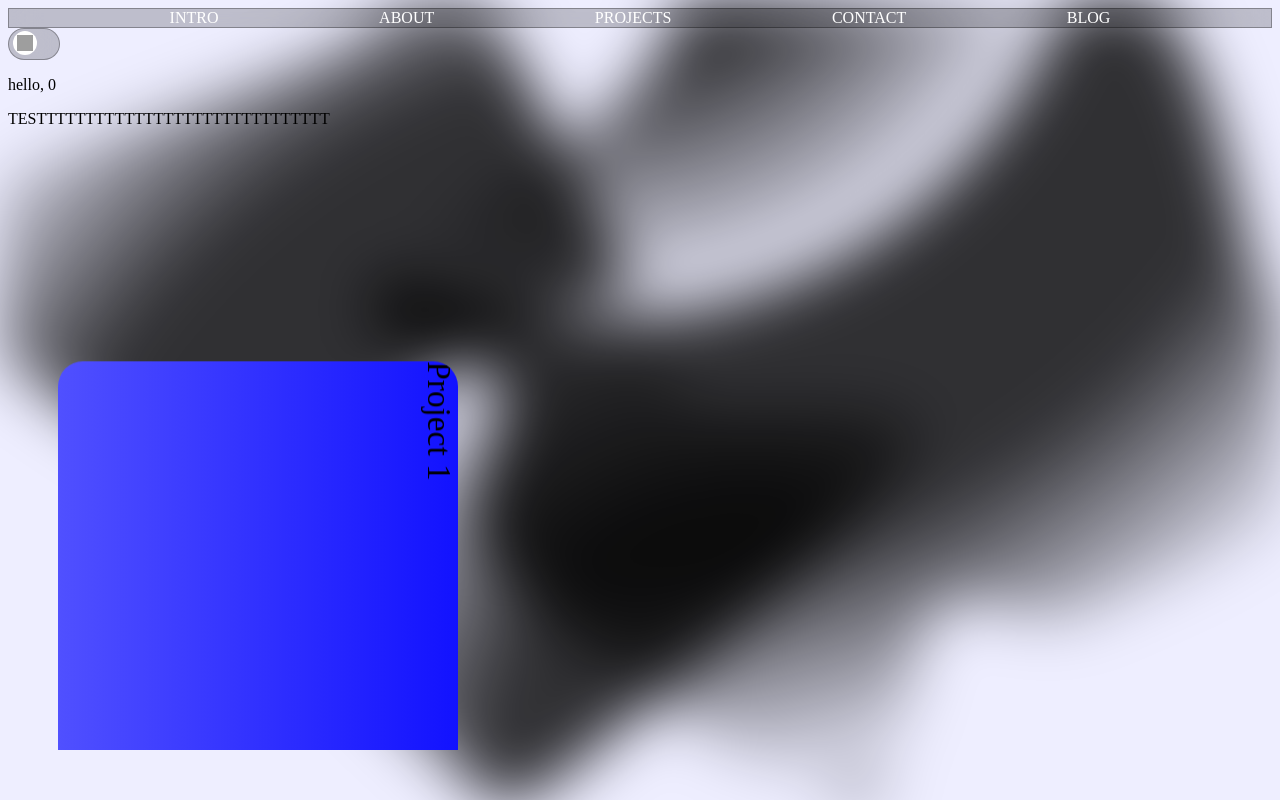
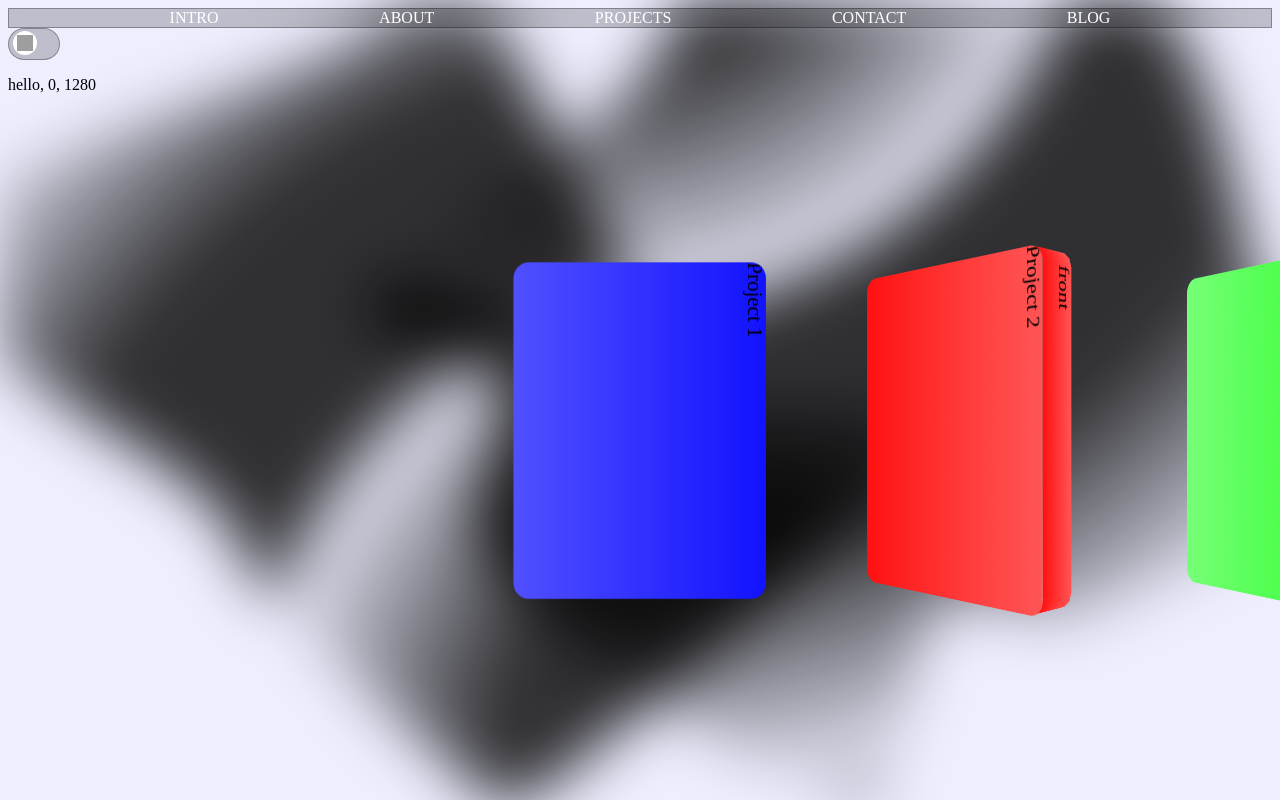
Before and after one commit to charlesalaras/new-portfolio, a SvelteKit app: page /projects in a window 1280 px wide. Built offline with nearby package versions, Linux system fonts and the light colour scheme; grey boxes are pictures that could not be loaded.

Commit message:
Add initial logic for projects carousel

```diff
--- a/src/lib/Project.svelte
+++ b/src/lib/Project.svelte
@@ -1,10 +1,21 @@
 <script>
+	export let width;
 	export let name;
 	export let color;
-    export let deg = 0;
+	export let index;
+    export let scrollPos;
+
+	let deg;
+
+	$: if(scrollPos == index * 0.25 * width) deg = 0;
+	else if(scrollPos < index * 0.25 * width) {
+		deg = -45;
+	} else if(scrollPos > index * 0.25 * width) {
+		deg = 45;
+	}
 </script>
 
-<div id="tridiv" style="--color: {color}">
+<div id="tridiv" style="--color: {color}; --size: {(width / 2000) * 200}%">
   <div class="scene" style="transform:rotateX(0deg) rotateY({deg}deg); ">
     <div class="shape cuboid-1 cub-1">
       <div class="face ft">front</div>
@@ -41,9 +52,9 @@
 #tridiv {
   perspective: 800px;
   overflow: hidden;
-  width: 500px;
-  height: 1000px;
-  font-size: 200%;
+  width: 25vw;
+  height: 80vh;
+  font-size: var(--size);
   user-select: none;
 }
 .face {
--- a/src/routes/(main)/projects/+page.svelte
+++ b/src/routes/(main)/projects/+page.svelte
@@ -20,6 +20,8 @@ let project = [
 	{name: 'Project 6', color: 'linear-gradient(#505050, #DDDDFF)'}
 ];
 
+let node;
+let innerWidth = 0;
 let offset = 0;
 let moving = false;
 
@@ -28,26 +30,46 @@ function dragMe(node) {
 		evt.preventDefault();
 		node.scrollLeft += evt.deltaY;
 	});
+	node.addEventListener('scroll', (evt) => { offset = node.scrollLeft });
 }
 
 </script>
-<p>hello, {offset}</p>
-<div class="draggable" use:dragMe>
-	<div>TESTTTTTTTTTTTTTTTTTTTTTTTTTTTTTT</div>
+<svelte:window bind:innerWidth/>
+
+<p>hello, {offset}, {innerWidth}</p>
+<div class="draggable" use:dragMe bind:this={node}>
 	{#each project as {name, color}, i}
-	<li>
-		<Project deg={offset} name={name} color={color}/>
+	{#if i == 0}
+	<li style="margin-left: 37.5vw;">
+		<Project width={innerWidth} scrollPos={offset} name={name} color={color} index={i}/>
 	</li>
+	{:else}
+		{#if i == project.length - 1}
+		<li style="margin-right: 37.5vw;">
+			<Project width={innerWidth} scrollPos={offset} name={name} color={color} index={i}/>
+		</li>
+		{:else}
+		<li>
+			<Project width={innerWidth} scrollPos={offset} name={name} color={color} index={i}/>
+		</li>
+		{/if}
+	{/if}
 	{/each}
 </div>
 
 <style>
 .draggable {
-	width: 100%;
+	position: absolute;
+	left: 0px;
+	width: 100vw;
 	height: 80vh;
-	/*scrollbar-width: none;*/
+	white-space: nowrap;
+	scrollbar-width: none;
 	overflow-x: scroll;
 	overflow-y: hidden;
 	list-style-type: none;
 }
+li {
+	display: inline-block;
+}
 </style>
```
